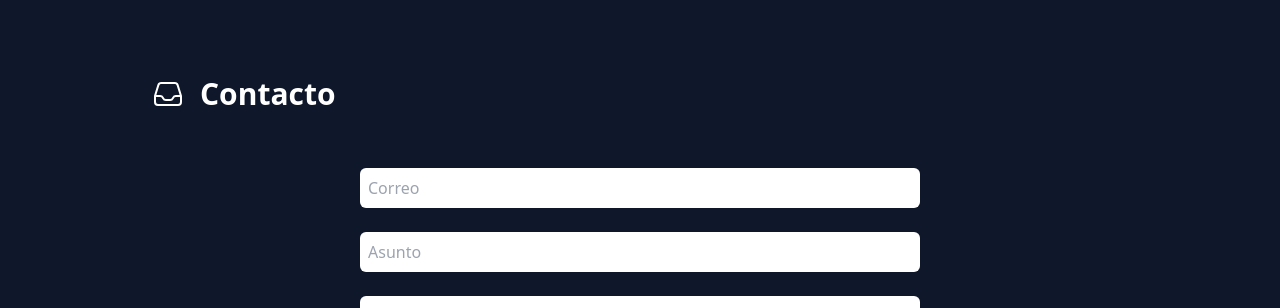
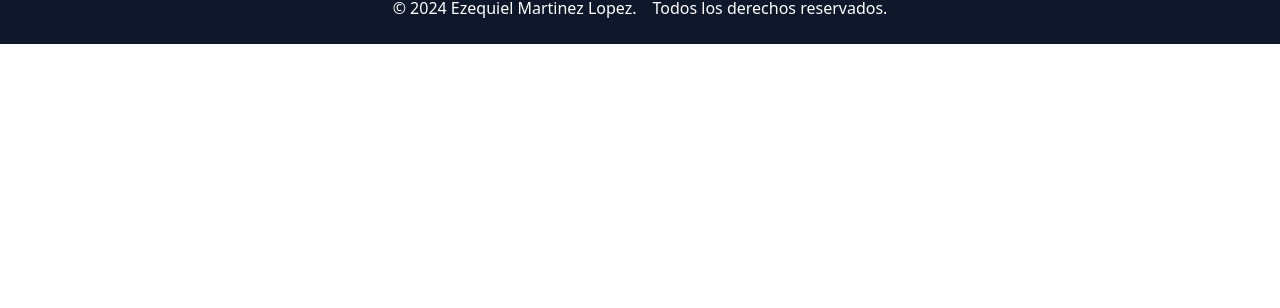
Before and after one commit to ezemartlopez/PortafolioWeb, a React (Vite) app: page / in a window 1280 px wide. Shown: the part 1770-2078 px from the top of the page. After the commit the page ends 1814 px from the top, so only its background shows below. Built offline with nearby package versions, Linux system fonts and the light colour scheme.

Commit message:
saque la seccion de contacto

```diff
--- a/src/App.jsx
+++ b/src/App.jsx
@@ -10,7 +10,7 @@
 
 export default function App() {
   return (
-    <div className="w-full min-h-screen flex justify-center bg-slate-900 overflow-x-hidden">
+    <div className="w-full min-h-screen flex justify-center bg-slate-900">
       <div className="lg:max-w-[1024px] lg:min-w-[1024px] w-full h-full relative">
         <Navbar/>
         <main className="flex flex-col gap-2">
@@ -18,7 +18,7 @@
           <Experiencie/>
           <Projects/>
           <AboutMe/>
-          <ContactMe/>
+          {/*<ContactMe/>*/}
         </main>
         <Footer/>
       </div>
```
